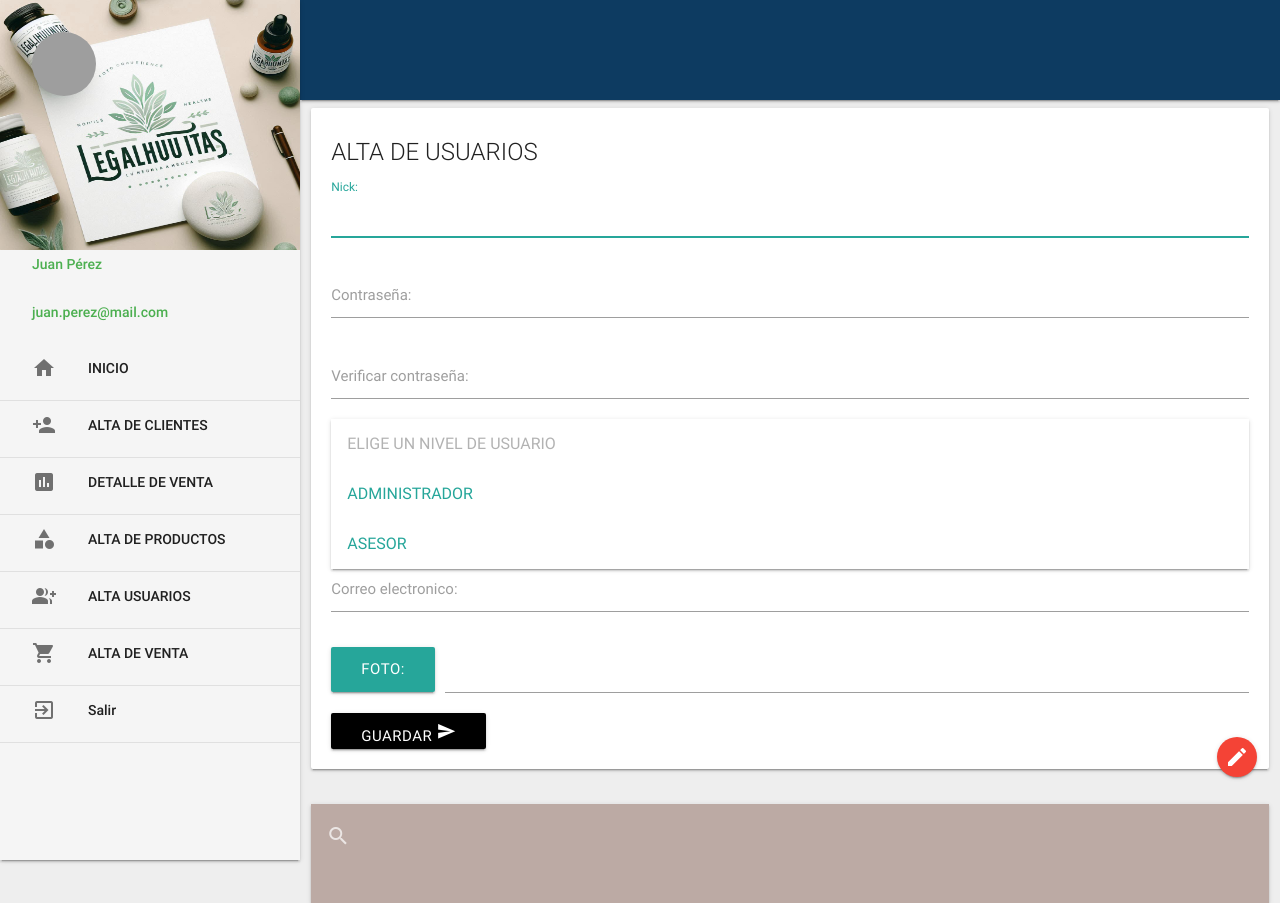
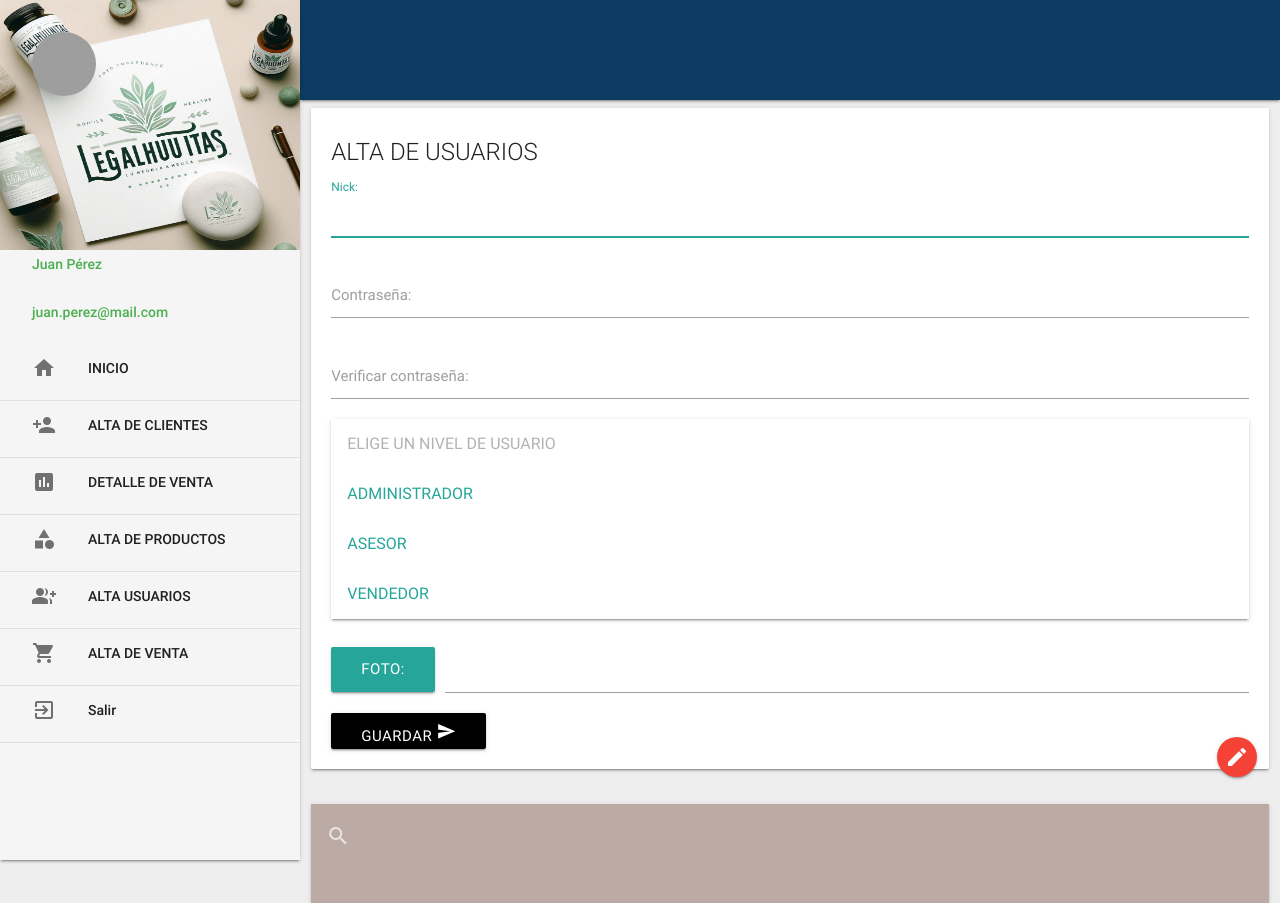
Before and after one commit to Abrilskop/SistemaX-ROL, a PHP site: page /usuarios/index.php in a window 1280 px wide, after a click on "ELIGE UN NIVEL DE USUARIO". Shown: the top 903 px of the page. Run offline with PHP 8.4, Linux system fonts and the light colour scheme; a user stored in the database is signed in; data comes from the database, SQL or seed files in the repository; some libraries are stand-ins or nearby versions; grey boxes are pictures that could not be loaded.

Commit message:
feat: add usuarios index

```diff
--- a/usuarios/index.php
+++ b/usuarios/index.php
@@ -1,5 +1,7 @@
 <?php include "../extend/header.php";
-include "../conexion/conexion.php"; ?>
+include "../conexion/conexion.php";
+include "../extend/permiso.php"
+?>
 
 <!--Panel-->
 <div class="row">
@@ -29,6 +31,7 @@ include "../conexion/conexion.php"; ?>
             <option value="" disabled selected >ELIGE UN NIVEL DE USUARIO</option>
             <option value="ADMINISTRADOR">ADMINISTRADOR</option>
             <option value="ASESOR">ASESOR</option>
+            <option value="ASESOR">VENDEDOR</option>
           </select>
 
           <div class="input-field">
@@ -105,6 +108,7 @@ $row = mysqli_num_rows($sel);
                       <option value="<?php echo $f['nivel'] ?>" ><?php echo $f['nivel'] ?></option>
                       <option value="ADMINISTRADOR">ADMINISTRADOR</option>
                       <option value="ASESOR">ASESOR</option>
+                      <option value="VENDEDOR">VENDEDOR</option>
                     </select>
               </td>
               <td>
```
